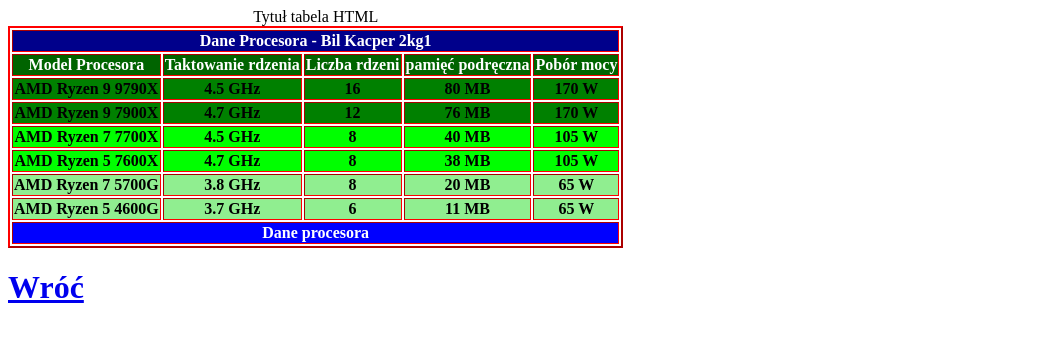
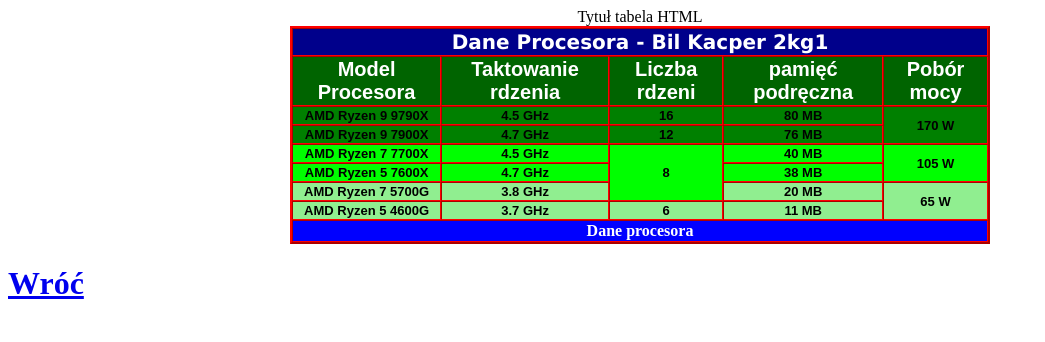
Before and after one commit to biluuee/prace, a plain HTML site: page tabela_bil.html in a window 1280 px wide. Shown: the whole page, without its empty margins (0-1045 px from the left). Drawn offline with Linux system fonts and the light colour scheme.

Commit message:
Update tabela_bil.html

```diff
--- a/tabela_bil.html
+++ b/tabela_bil.html
@@ -8,13 +8,13 @@
     <title> Tabela HTML </title>
         </head>
 <body>
-	<table border="2" style="border-color:red;">
+	<table border="2" align=center width=700 cellspacing="0" style="border-color:red;">
 	<caption>Tytuł tabela HTML</caption>
 	<thead style="color:white;">
 			<tr>
-			<th colspan=5 bgcolor="darkblue"> Dane Procesora - Bil Kacper 2kg1 </th>
+			<th colspan=5 bgcolor="darkblue" style="font-family:Verdana; font-size:20px;" > Dane Procesora - Bil Kacper 2kg1 </th>
 			</tr>
-			<tr bgcolor="darkgreen">
+			<tr bgcolor="darkgreen" style="font-family:arial; font-size:20px;">
 			<th> Model Procesora </th>
 			<th> Taktowanie rdzenia </th>
 			<th> Liczba rdzeni </th>
@@ -25,55 +25,50 @@
 		<tbody>
 
 
-			<tr bgcolor="green">
+			<tr bgcolor="green" style="font-family:arial; font-size:13px">
 			<th> AMD Ryzen 9 9790X </th>
 			<th> 4.5 GHz </th>
 			<th> 16 </th>
 			<th> 80 MB </th>
-			<th> 170 W </th>
+			<th rowspan="2"> 170 W </th>
 			</tr>
 
-			<tr bgcolor="green">
+			<tr bgcolor="green" style="font-family:arial; font-size:13px;">
 			<th> AMD Ryzen 9 7900X </th>
 			<th> 4.7 GHz </th>
 			<th> 12 </th>
 			<th> 76 MB </th>
-			<th> 170 W </th>
 			</tr>
 
-			<tr bgcolor="lime">
+			<tr bgcolor="lime" style="font-family:arial; font-size:13px;">
 			<th> AMD Ryzen 7 7700X </th>
 			<th> 4.5 GHz </th>
-			<th> 8 </th>
+			<th rowspan="3"> 8 </th>
 			<th> 40 MB </th>
-			<th> 105 W </th>
+			<th rowspan="2"> 105 W </th>
 			</tr>
 
-			<tr bgcolor="lime">
+			<tr bgcolor="lime" style="font-family:arial; font-size:13px;">
 			<th> AMD Ryzen 5 7600X </th>
 			<th> 4.7 GHz </th>
-			<th> 8 </th>
 			<th> 38 MB </th>
-			<th> 105 W </th>
 			</tr>
 
-			<tr bgcolor="lightgreen">
+			<tr bgcolor="lightgreen" style="font-family:arial; font-size:13px;">
 			<th> AMD Ryzen 7 5700G </th>
 			<th> 3.8 GHz </th>
-			<th> 8 </th>
 			<th> 20 MB </th>
-			<th> 65 W </th>
+			<th rowspan="2"> 65 W </th>
 			</tr>
 
-			<tr bgcolor="lightgreen">
+			<tr bgcolor="lightgreen" style="font-family:arial; font-size:13px;">
 			<th> AMD Ryzen 5 4600G </th>
 			<th> 3.7 GHz </th>
 			<th> 6 </th>
 			<th> 11 MB </th>
-			<th> 65 W </th>
 			</tr>
 
-			<tr style="color:white;">
+			<tr style="color:white;" style="font-family:Times New Roman; font-size:20px;">
 			<th colspan=5 bgcolor="blue"> Dane procesora </th>
 			</tr>
 		</tbody>
```
